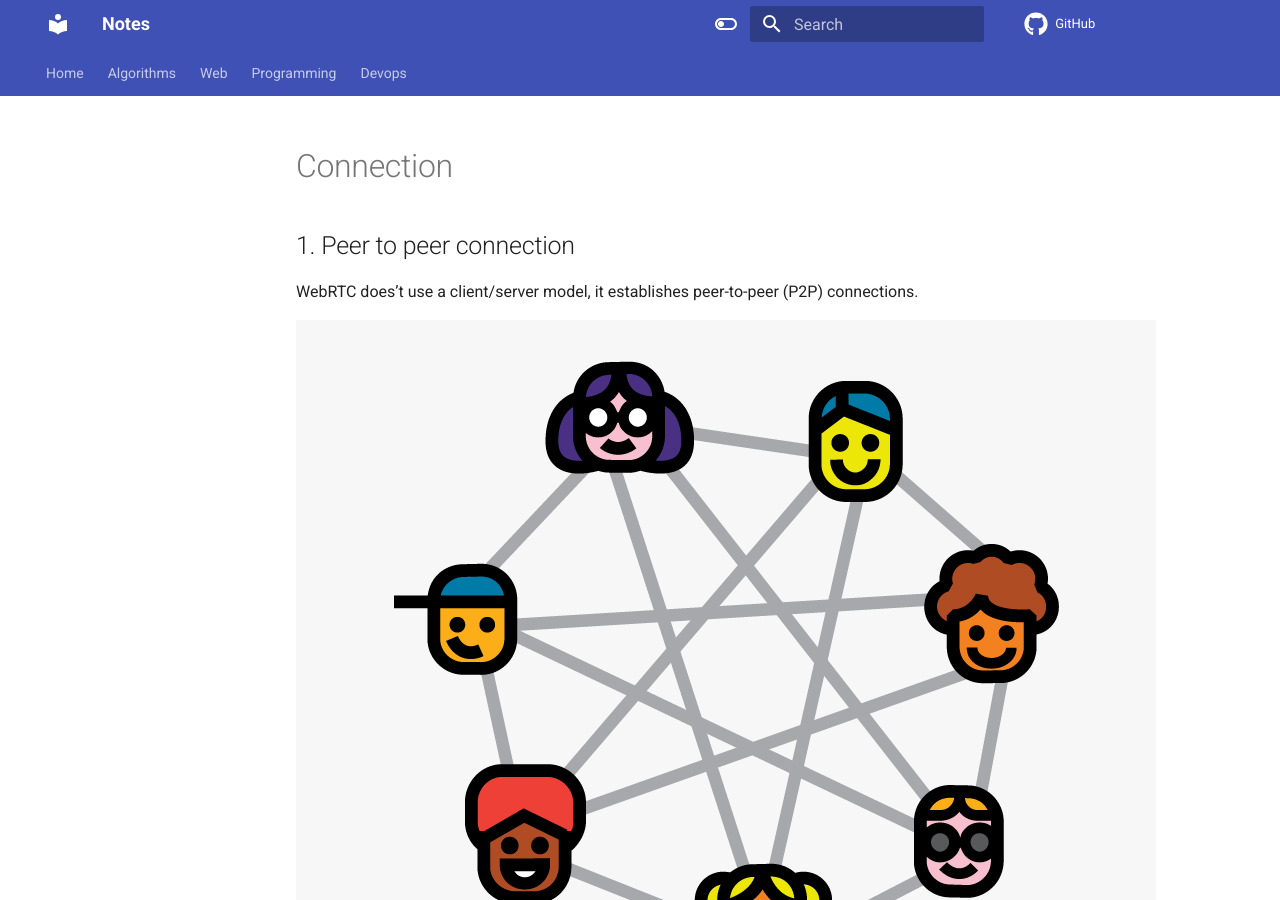
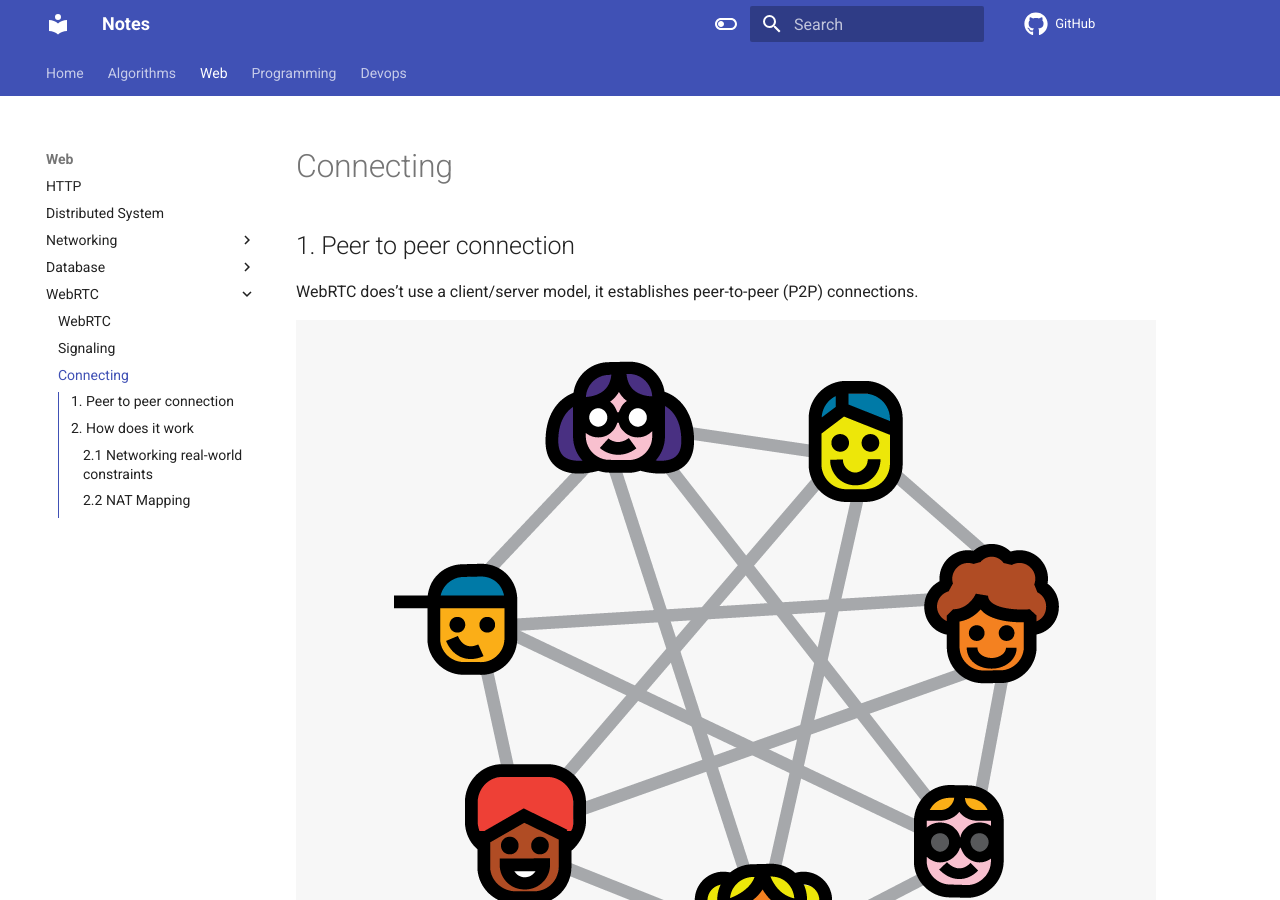
Before and after one commit to dinhhuy258/notes, an MkDocs documentation site: the page built from docs/web/webrtc/connecting.md, in a window 1280 px wide and 900 px high. Built offline with MkDocs 1.6.1 and Material for MkDocs 9.7.7, drawn with Linux system fonts in a browser that asks for light colours; comment, search, counter and statistics services are not loaded.

```diff
--- a/docs/web/webrtc/connecting.md
+++ b/docs/web/webrtc/connecting.md
@@ -1,4 +1,4 @@
-# Connection
+# Connecting
 
 ## 1. Peer to peer connection
 
--- a/mkdocs.yml
+++ b/mkdocs.yml
@@ -54,6 +54,7 @@ nav:
     - WebRTC:
       - WebRTC: web/webrtc/webrtc.md
       - Signaling: web/webrtc/signaling.md
+      - Connecting: web/webrtc/connecting.md
   - Programming:
     - Golang:
       - Array and slice: programming/golang/array_and_slice.md
```
